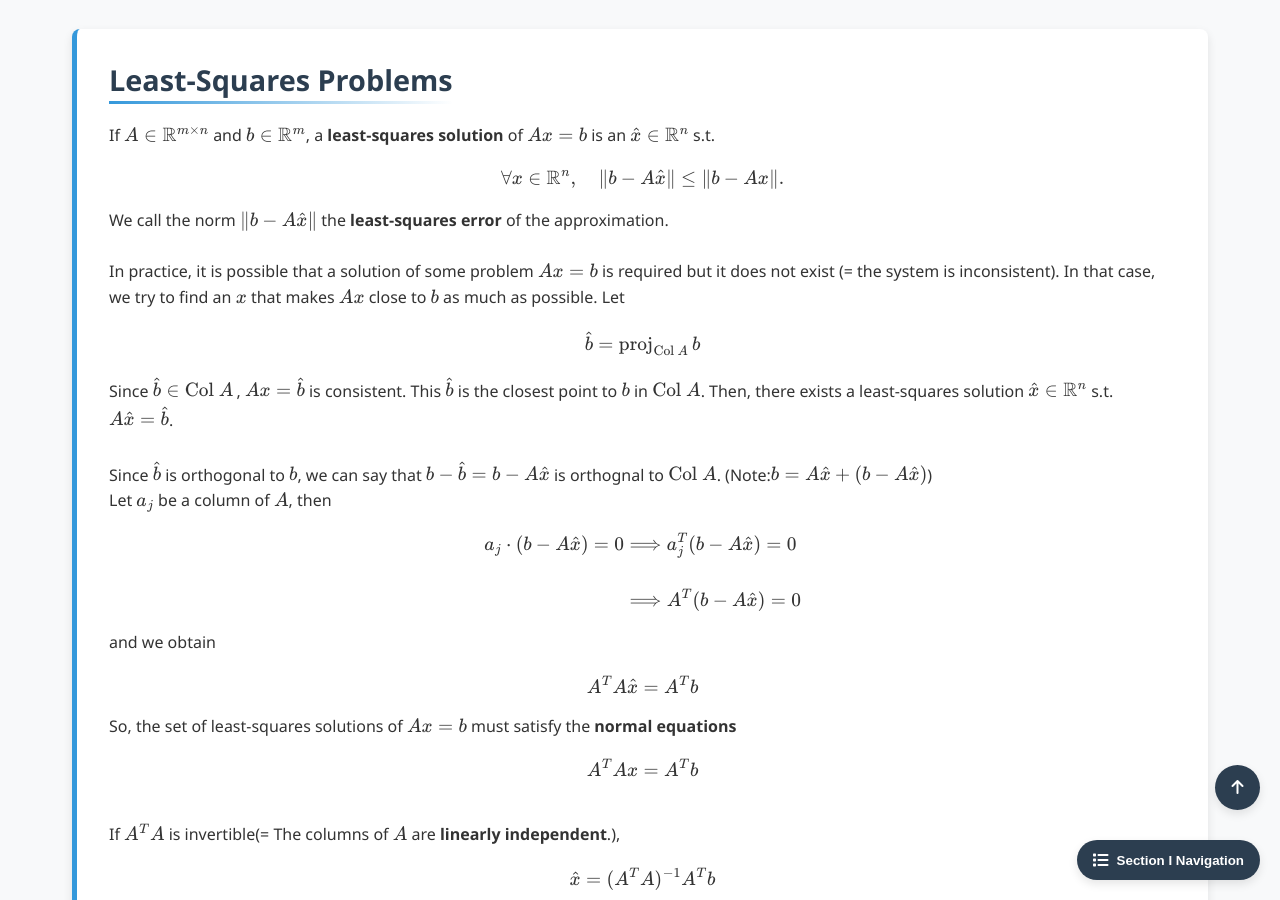
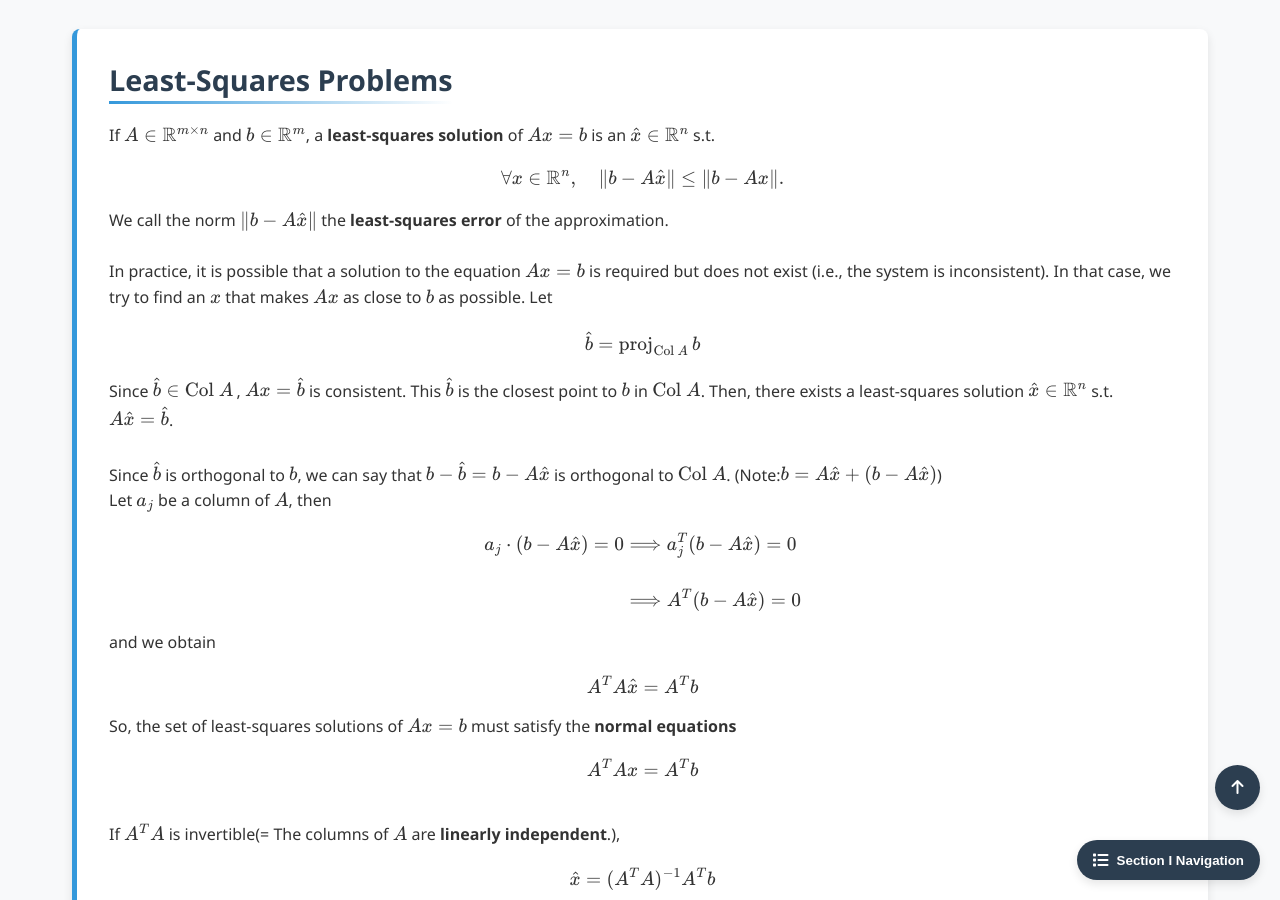
Before and after one commit to Yusukey01/yusukey01.github.io, a Jekyll site: the page built from Mathematics/Linear_algebra/leastsquares.html, in a window 1280 px wide and 900 px high, scrolled down 565 px. Built offline with Jekyll 4.4.1, drawn with Linux system fonts in a browser that asks for light colours; some of the changed text lies outside the part shown.

Commit message:
Updated Section 1-8

```diff
--- a/Mathematics/Linear_algebra/leastsquares.html
+++ b/Mathematics/Linear_algebra/leastsquares.html
@@ -135,18 +135,22 @@ uses_python: false
             <p>
             If \(A \in \mathbb{R}^{m \times n}\) and \(b \in \mathbb{R}^m\), a <strong>least-squares solution</strong> of
             \(Ax = b\) is an \(\hat{x} \in \mathbb{R}^n\) s.t.
-            \[\forall x \in \mathbb{R}^n, \quad \| b - A\hat{x} \| \leq \| b - Ax \|. \]
+            \[
+            \forall x \in \mathbb{R}^n, \quad \| b - A\hat{x} \| \leq \| b - Ax \|.
+            \]
             We call the norm \(\| b - A\hat{x} \| \) the <strong>least-squares error</strong> of the approximation.
             <br><br>
-            In practice, it is possible that a solution of some problem \(Ax = b\) is required but it does not exist
-            (= the system is inconsistent). In that case, we try to find an \(x\) that makes \(Ax\) close to \(b\)
-            as much as possible. Let
-            \[\hat{b} = \text{proj}_{\text{Col }A} \, b \]
+            In practice, it is possible that a solution to the equation \(Ax = b\) is required but does not exist
+            (i.e., the system is inconsistent). In that case, we try to find an \(x\) that makes \(Ax\) as close to \(b\)
+            as possible. Let
+            \[
+            \hat{b} = \text{proj}_{\text{Col }A} \, b
+            \]
             Since \(\hat{b} \in \text{Col }A \,\), \(Ax = \hat{b}\) is consistent.
             This \(\hat{b}\) is the closest point to \(b\) in \(\text{Col }A\).
             Then, there exists a least-squares solution \(\hat{x} \in \mathbb{R}^n\) s.t. \(A\hat{x} = \hat{b}\).
             <br><br>
-            Since \(\hat{b}\) is orthogonal to \(b\), we can say that \(b - \hat{b} = b - A\hat{x}\) is orthognal
+            Since \(\hat{b}\) is orthogonal to \(b\), we can say that \(b - \hat{b} = b - A\hat{x}\) is orthogonal
             to \(\text{Col }A\). (Note:\(b = A\hat{x} + (b - A\hat{x})\))
             <br>Let \(a_j\) be a column of \(A\), then
              \[
```
Also changed, not shown: other parts of Mathematics/Linear_algebra/leastsquares.html (+2 -2 lines).
